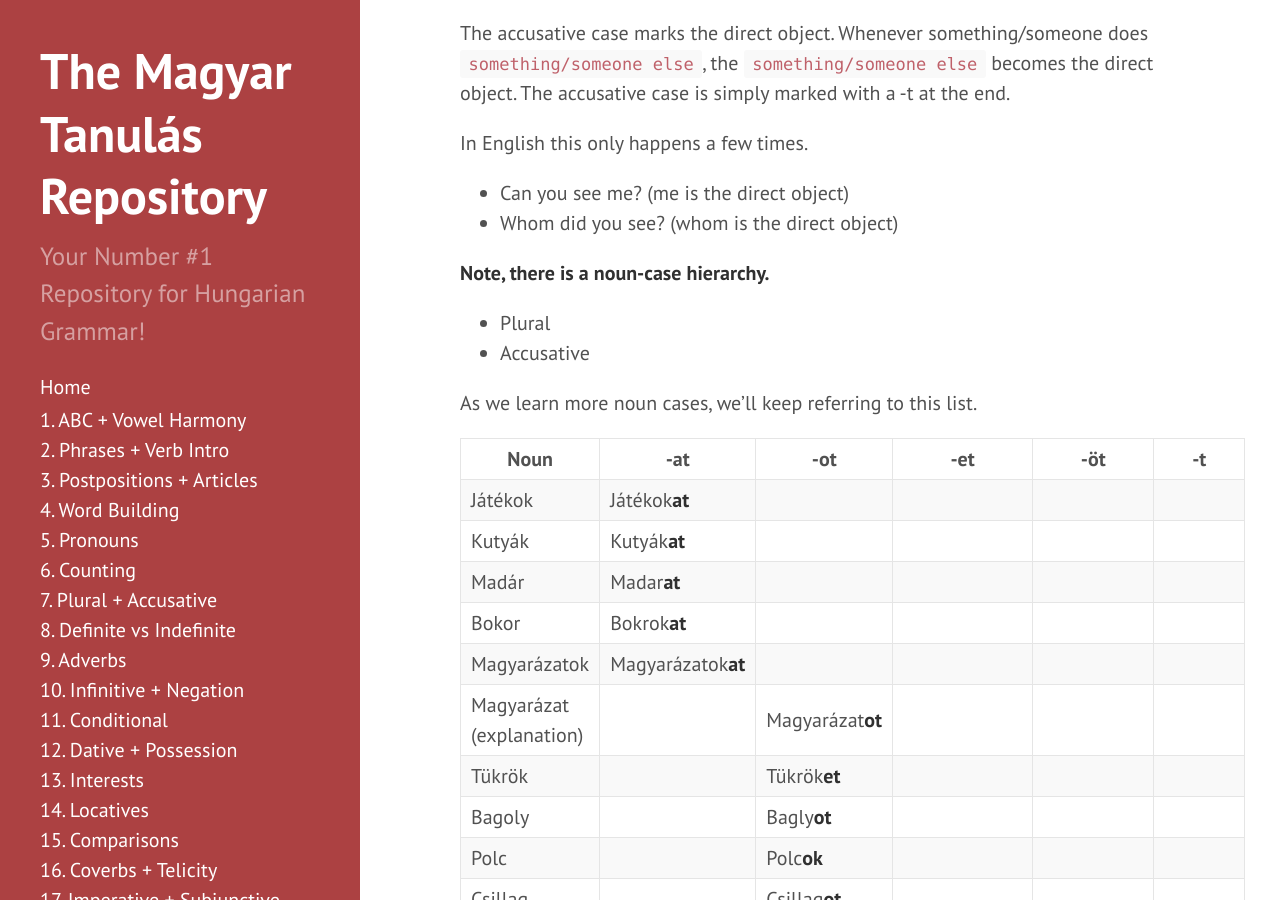
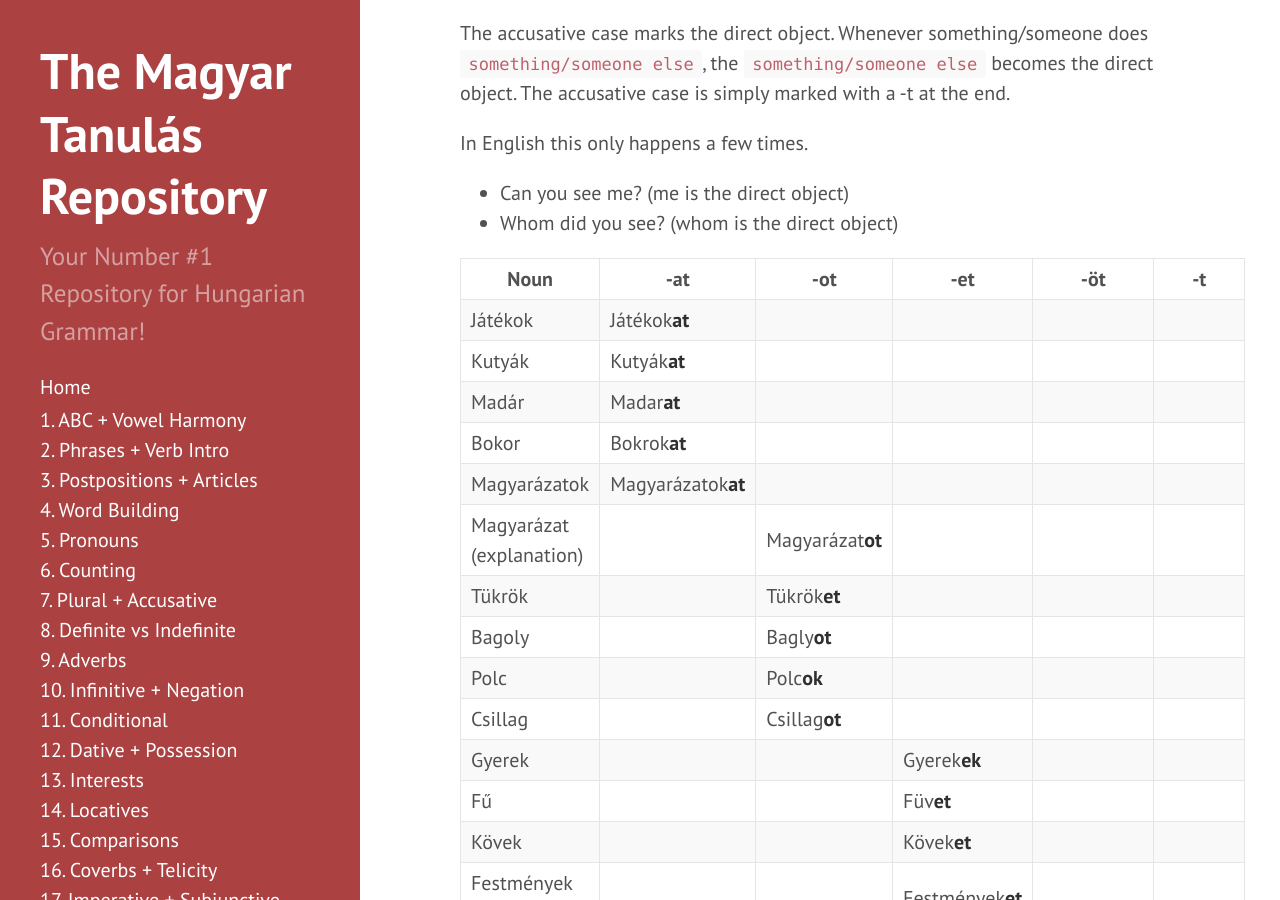
Before and after one commit to Magyartanulas/magyartanulas.github.io, a Jekyll site: the page built from accusative_plurals.md, in a window 1280 px wide and 900 px high, scrolled down 3955 px. Built offline with Jekyll 4.4.1, drawn with Linux system fonts in a browser that asks for light colours; Markdown is read by kramdown in place of the engine named in the settings.

Commit message:
Update accusative_plurals.md

```diff
--- a/accusative_plurals.md
+++ b/accusative_plurals.md
@@ -117,13 +117,6 @@ In English this only happens a few times.
 * Can you see me? (me is the direct object)
 * Whom did you see? (whom is the direct object)
 
-**Note, there is a noun-case hierarchy.**
-
-* Plural
-* Accusative
-
-As we learn more noun cases, we'll keep referring to this list.
-
 | Noun                     | -at                | -ot              | -et              | -öt            | -t          |
 |--------------------------|--------------------|------------------|------------------|----------------|-------------|
 | Játékok                  | Játékok**at**      |                  |                  |                |             |
```
